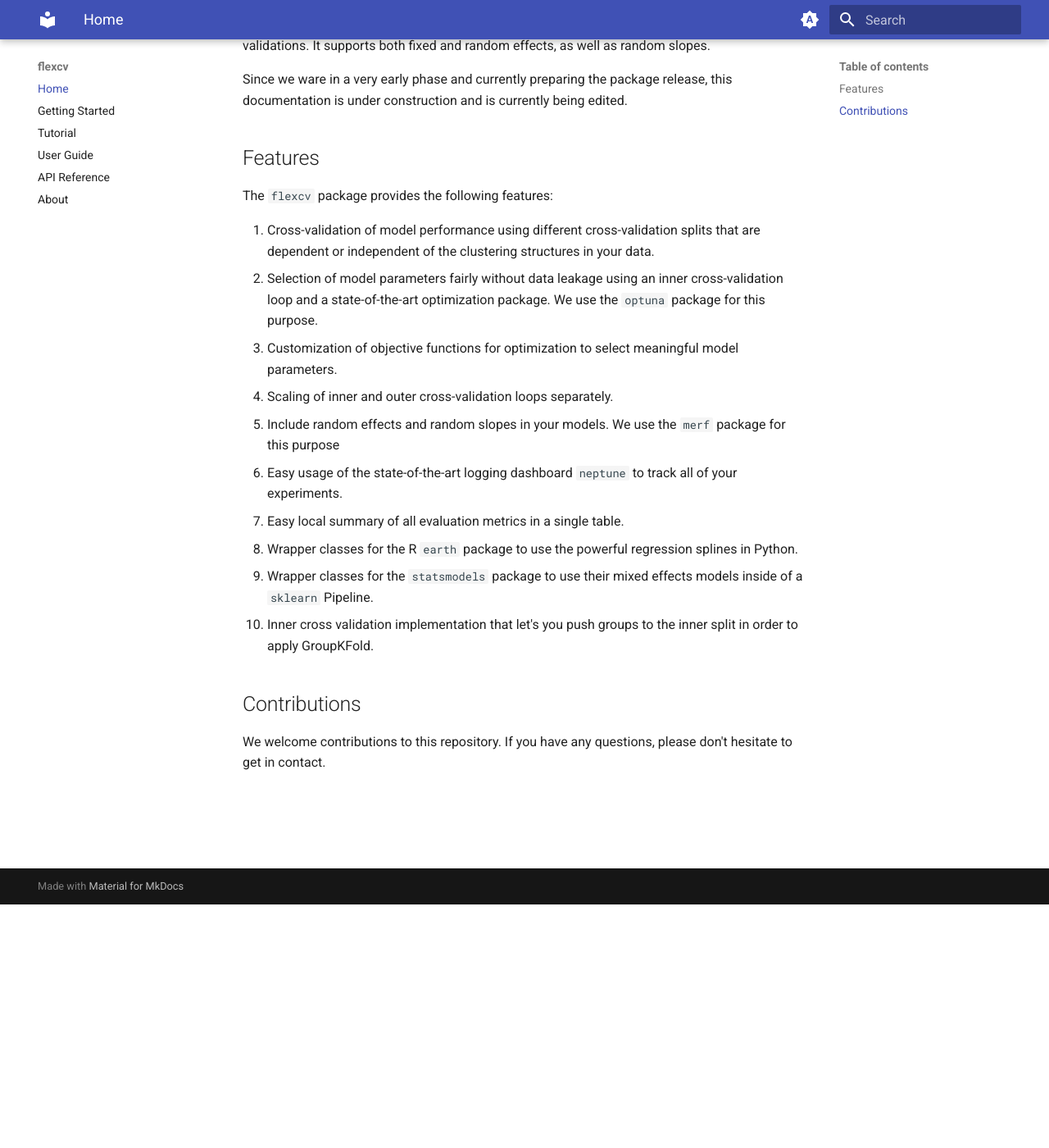
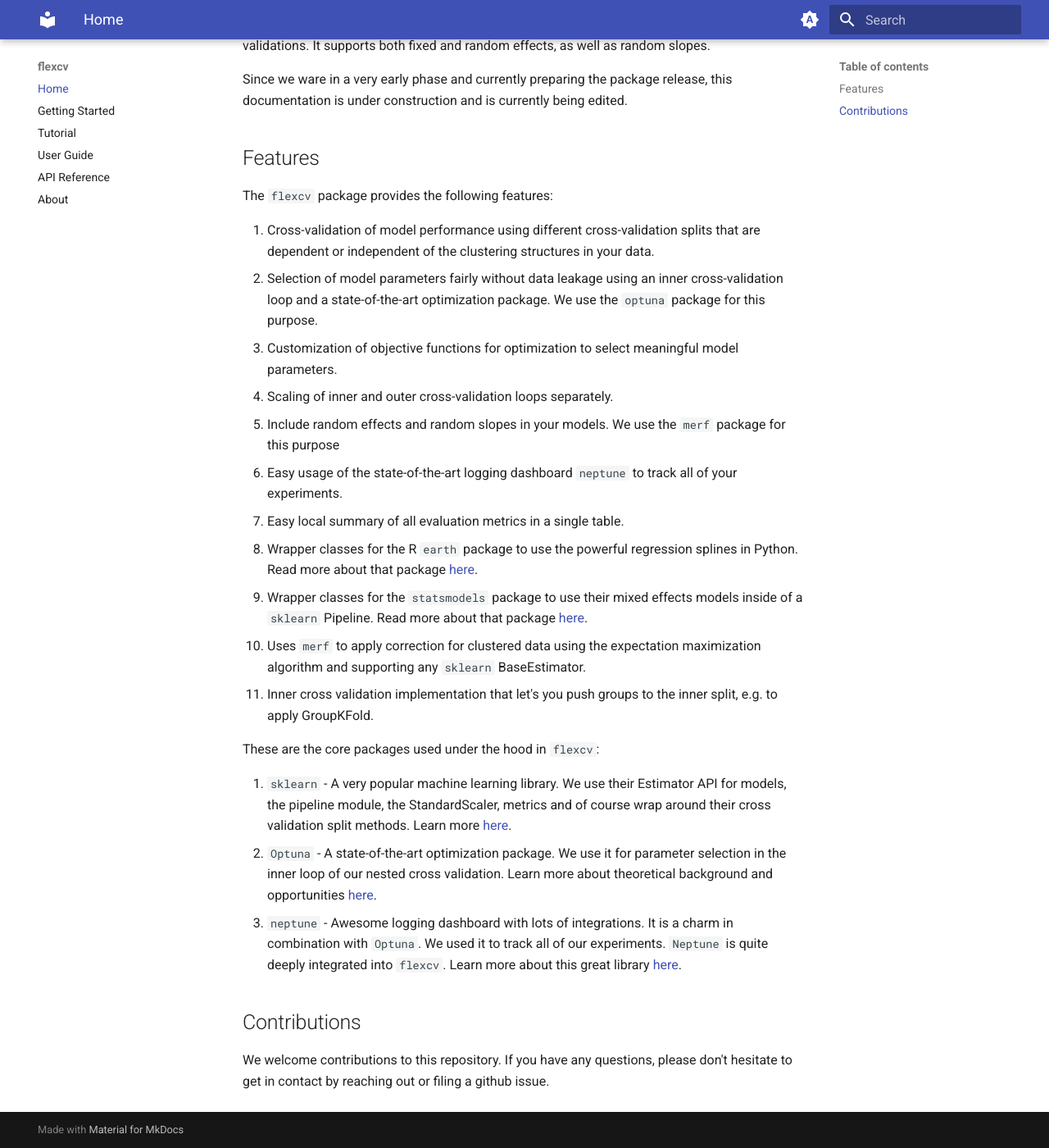
Before and after one commit to radlfabs/flexcv, an MkDocs documentation site: the page built from docs/index.md, in a window 1280 px wide and 1400 px high, scrolled down 297 px. Shown: the whole window at 82% size. Built offline with MkDocs 1.6.1 and Material for MkDocs 9.7.7, drawn with Linux system fonts in a browser that asks for light colours.

```diff
--- a/docs/index.md
+++ b/docs/index.md
@@ -10,6 +10,7 @@ Since we ware in a very early phase and currently preparing the package release,
 
 ## Features
 
+
 The `flexcv` package provides the following features:
 
 1. Cross-validation of model performance using different cross-validation splits that are dependent or independent of the clustering structures in your data.
@@ -19,10 +20,17 @@ The `flexcv` package provides the following features:
 5. Include random effects and random slopes in your models. We use the `merf` package for this purpose
 6. Easy usage of the state-of-the-art logging dashboard `neptune` to track all of your experiments.
 7. Easy local summary of all evaluation metrics in a single table.
-8. Wrapper classes for the R `earth` package to use the powerful regression splines in Python.
-9. Wrapper classes for the `statsmodels` package to use their mixed effects models inside of a `sklearn` Pipeline.
-10. Inner cross validation implementation that let's you push groups to the inner split in order to apply GroupKFold.
+8. Wrapper classes for the R `earth` package to use the powerful regression splines in Python. Read more about that package [here](https://www.rdocumentation.org/packages/earth/versions/5.3.2).
+9. Wrapper classes for the `statsmodels` package to use their mixed effects models inside of a `sklearn` Pipeline. Read more about that package [here](https://github.com/manifoldai/merf).
+10. Uses `merf` to apply correction for clustered data using the expectation maximization algorithm and supporting any `sklearn` BaseEstimator.
+11. Inner cross validation implementation that let's you push groups to the inner split, e.g. to apply GroupKFold.
+
+These are the core packages used under the hood in `flexcv`:
+
+1. `sklearn` - A very popular machine learning library. We use their Estimator API for models, the pipeline module, the StandardScaler, metrics and of course wrap around their cross validation split methods. Learn more [here](https://scikit-learn.org/stable/).
+2. `Optuna` - A state-of-the-art optimization package. We use it for parameter selection in the inner loop of our nested cross validation. Learn more about theoretical background and opportunities [here](https://optuna.org/).
+3. `neptune` - Awesome logging dashboard with lots of integrations. It is a charm in combination with `Optuna`. We used it to track all of our experiments. `Neptune` is quite deeply integrated into `flexcv`. Learn more about this great library [here](https://neptune.ai/).
 
 ## Contributions
 
-We welcome contributions to this repository. If you have any questions, please don't hesitate to get in contact.
+We welcome contributions to this repository. If you have any questions, please don't hesitate to get in contact by reaching out or filing a github issue.
```
Also changed, not shown: README.md (+14 -9 lines).
